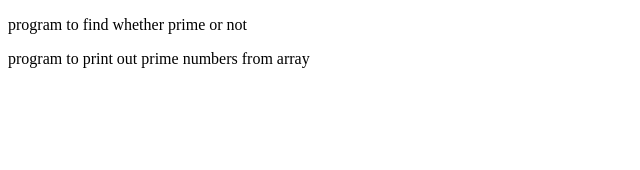
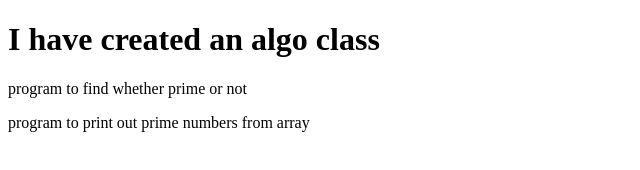
Before and after one commit to rajulapudi/THS-TASKS, a plain HTML site: page week1tasks/Algorithm_solutions.html in a window 1280 px wide. Shown: the whole page, without its empty margins (0-640 px from the left). Drawn offline with Linux system fonts and the light colour scheme.

Commit message:
algo class for conflict

```diff
--- a/week1tasks/Algorithm_solutions.html
+++ b/week1tasks/Algorithm_solutions.html
@@ -9,6 +9,7 @@
 </head>
 
 <body>
+<h1 class="algo"> I have created an algo class</h1>
 <p>program to find whether prime or not</p>
 <!--    <script>
         let n = prompt("enter number")
```
